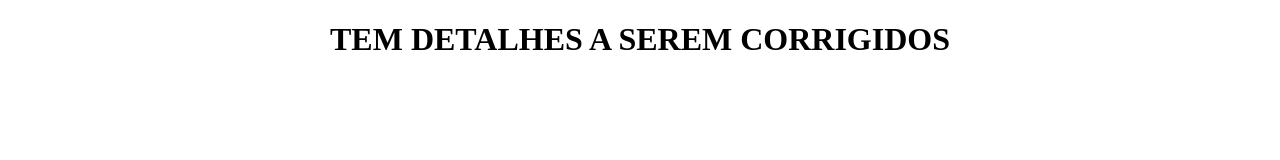
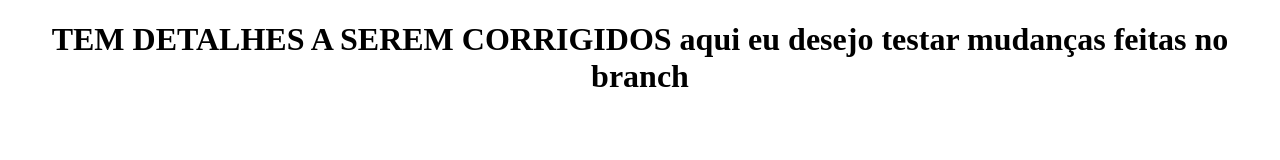
Before and after one commit to rodrigosedrez/testeDiario01, a plain HTML site: page index.html in a window 1280 px wide. Drawn offline with Linux system fonts and the light colour scheme.

Commit message:
mudancas no branch

```diff
--- a/index.html
+++ b/index.html
@@ -10,6 +10,7 @@
     <center>
         <h1>
             TEM DETALHES A SEREM CORRIGIDOS
+            aqui eu desejo testar mudanças feitas no branch
         </h1>
 </center>
 </body>
```
